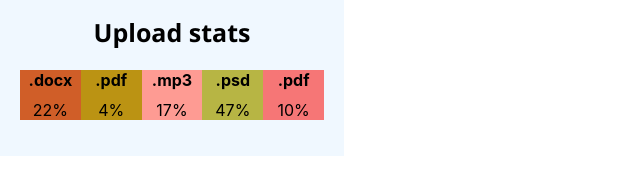
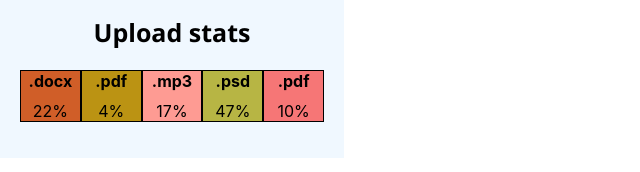
Before and after one commit to SerhiiIsaev/goit-react-hw-01-components, a React (Create React App) app: page / in a window 1280 px wide. Shown: the part 556-728 px from the top of the page, without its empty margins (0-640 px from the left). Built offline with nearby package versions, Linux system fonts and the light colour scheme.

Commit message:
update profile

```diff
--- a/src/components/App.jsx
+++ b/src/components/App.jsx
@@ -7,12 +7,10 @@ import { Statistics } from './Statistics/Statistics'
 import { FriendsList } from './FriendList/FriendList'
 import { TransactionHistory } from './TransactionHistory/TransactionHistory'
 
-
-
 export const App = () => {
   return (
     <div>
-      <Profile user={user} />
+      <Profile username={user.username} avatar = {user.avatar} tag = {user.tag} location = {user.location} stats = {user.stats} />
       <Statistics stats={data} title={"Upload stats"} />
       <FriendsList friends={friends} />
       <TransactionHistory items={transactions} />
--- a/src/components/Profile/Profile.jsx
+++ b/src/components/Profile/Profile.jsx
@@ -1,8 +1,7 @@
 import PropTypes from "prop-types";
 import styles from "./profile.module.css"
 
-const Profile = ({user}) => {
-    const {username,avatar,tag,location,stats} = user
+const Profile = ({username,avatar,tag,location,stats}) => {
     return (
         <div className={styles.profile}>
             <div className={styles.description}>
--- a/src/components/Statistics/statistics.module.css
+++ b/src/components/Statistics/statistics.module.css
@@ -26,6 +26,7 @@ ul, li{
 .item{
     display: flex;
     flex-direction: column;
+    border: 1px solid black;
     width: calc(100% / 5);
 }
 
```
